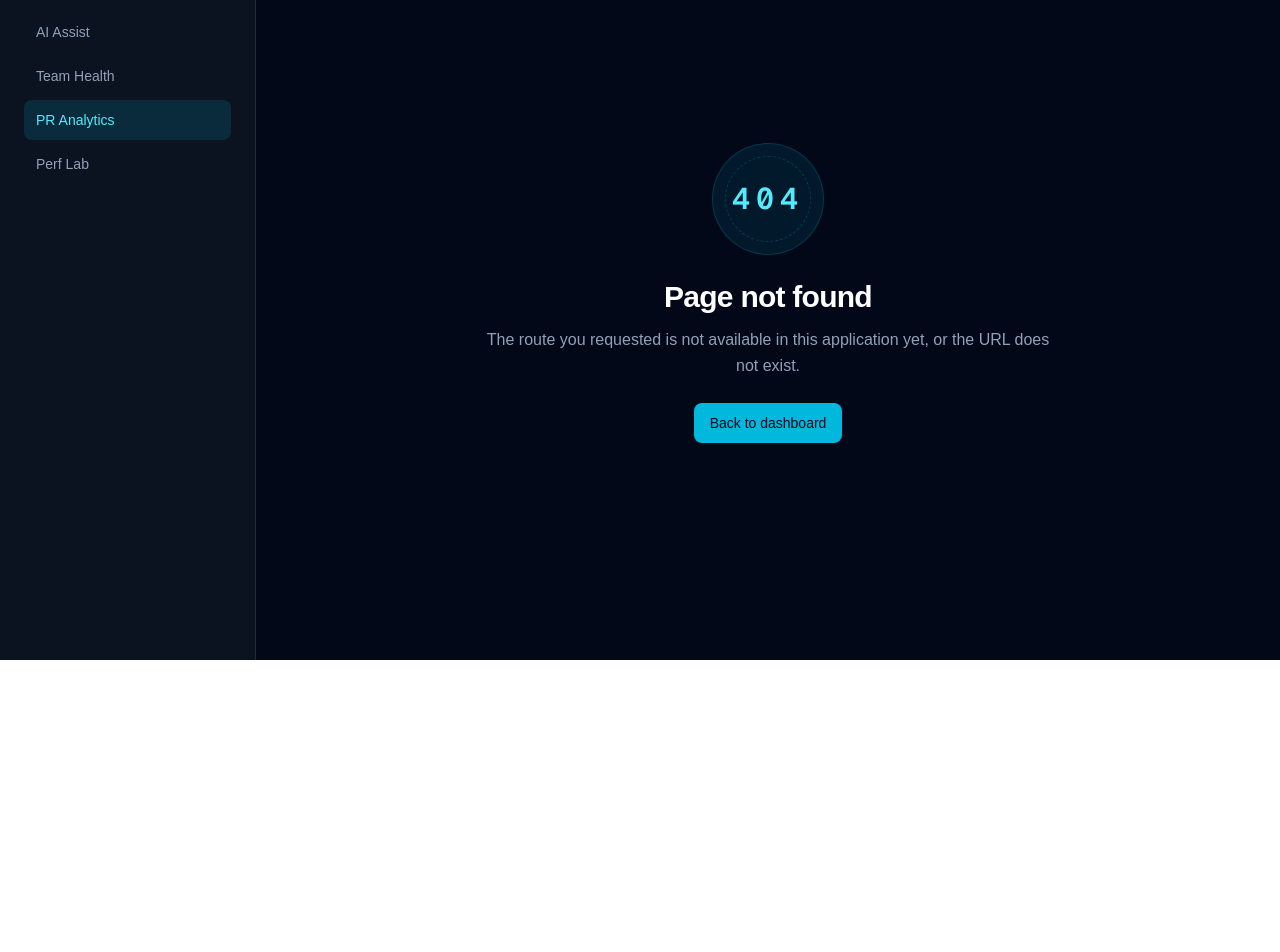
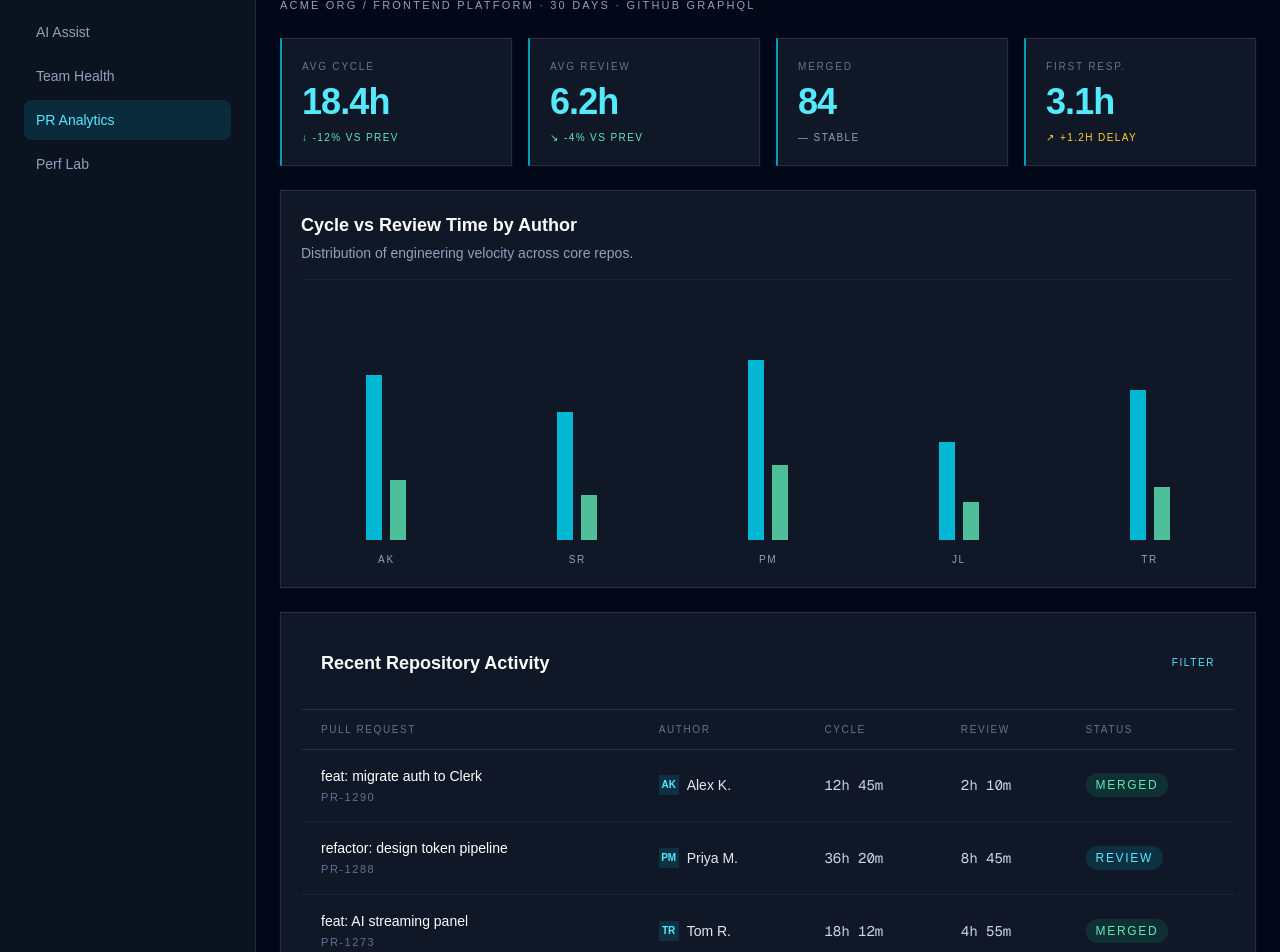
Before and after one commit to SohanVarnikar/devi, a Next.js app: page /pr-analytics in a window 1280 px wide. Before the commit this address had no page. Shown: the part 140-1092 px from the top of the page. Before the commit the page ends 800 px from the top, so only its background shows below. Built offline with nearby package versions, Linux system fonts and the light colour scheme.

Commit message:
feat: add pr analytics page

```diff
--- /dev/null
+++ b/app/components/pr-analytics/PRAnalyticsView.tsx
@@ -0,0 +1,152 @@
+import { Card } from "@/app/components/ui/Card";
+import { SectionHeading } from "@/app/components/ui/SectionHeading";
+import {
+  prAnalyticsData,
+  type PRAnalyticsData,
+} from "@/app/components/pr-analytics/data";
+import { StatusBadge } from "@/app/components/pr-analytics/StatusBadge";
+import { cn } from "@/app/lib/utils";
+
+type PRAnalyticsViewProps = {
+  data?: PRAnalyticsData;
+  className?: string;
+};
+
+export function PRAnalyticsView({
+  data = prAnalyticsData,
+  className,
+}: PRAnalyticsViewProps) {
+  const maxBar = Math.max(
+    ...data.velocity.map((v) => Math.max(v.cycleHours, v.reviewHours)),
+  );
+
+  return (
+    <section className={cn("space-y-6", className)}>
+      <header className="space-y-2">
+        <h1 className="text-3xl font-black uppercase tracking-tight text-white md:text-4xl">
+          {data.title}
+        </h1>
+        <p className="text-[11px] uppercase tracking-[0.2em] text-slate-400">
+          {data.subtitle}
+        </p>
+      </header>
+
+      <div className="grid grid-cols-1 gap-4 md:grid-cols-2 xl:grid-cols-4">
+        {data.metrics.map((metric) => (
+          <Card
+            key={metric.label}
+            className="rounded-none border-l-2 border-l-cyan-400/70 p-4"
+          >
+            <p className="text-[10px] uppercase tracking-[0.18em] text-slate-500">
+              {metric.label}
+            </p>
+            <p className="mt-2 text-4xl font-semibold tracking-tight text-cyan-300">
+              {metric.value}
+            </p>
+            <p
+              className={cn(
+                "mt-2 text-[10px] uppercase tracking-[0.14em]",
+                metric.tone === "success" && "text-emerald-300",
+                metric.tone === "warning" && "text-amber-300",
+                metric.tone === "neutral" && "text-slate-400",
+                metric.tone === "info" && "text-cyan-300",
+              )}
+            >
+              {metric.delta}
+            </p>
+          </Card>
+        ))}
+      </div>
+
+      <Card className="rounded-none">
+        <SectionHeading
+          title="Cycle vs Review Time by Author"
+          description="Distribution of engineering velocity across core repos."
+        />
+        <div className="mt-4 flex h-72 items-end justify-around gap-5 border-t border-white/5 pt-6">
+          {data.velocity.map((item) => (
+            <div key={item.author} className="flex flex-col items-center gap-3">
+              <div className="flex items-end gap-2">
+                <div
+                  className="w-4 bg-cyan-400/85"
+                  style={{ height: `${(item.cycleHours / maxBar) * 180}px` }}
+                />
+                <div
+                  className="w-4 bg-emerald-300/80"
+                  style={{ height: `${(item.reviewHours / maxBar) * 180}px` }}
+                />
+              </div>
+              <span className="text-[10px] uppercase tracking-[0.16em] text-slate-400">
+                {item.author}
+              </span>
+            </div>
+          ))}
+        </div>
+      </Card>
+
+      <Card className="rounded-none p-0">
+        <div className="border-b border-white/10 px-5 py-4">
+          <SectionHeading
+            title="Recent Repository Activity"
+            action={
+              <button className="text-[10px] uppercase tracking-[0.16em] text-cyan-300 transition-colors hover:text-cyan-200">
+                Filter
+              </button>
+            }
+          />
+        </div>
+
+        <div className="overflow-x-auto">
+          <table className="min-w-full text-left">
+            <thead>
+              <tr className="border-b border-white/10 text-[10px] uppercase tracking-[0.16em] text-slate-500">
+                <th className="px-5 py-3 font-medium">Pull Request</th>
+                <th className="px-5 py-3 font-medium">Author</th>
+                <th className="px-5 py-3 font-medium">Cycle</th>
+                <th className="px-5 py-3 font-medium">Review</th>
+                <th className="px-5 py-3 font-medium">Status</th>
+              </tr>
+            </thead>
+            <tbody>
+              {data.activity.map((row) => (
+                <tr
+                  key={row.id}
+                  className="border-b border-white/5 text-sm text-slate-200"
+                >
+                  <td className="px-5 py-4">
+                    <p className="font-medium text-white">{row.title}</p>
+                    <p className="mt-1 text-[11px] uppercase tracking-[0.14em] text-slate-500">
+                      {row.id}
+                    </p>
+                  </td>
+                  <td className="px-5 py-4">
+                    <div className="flex items-center gap-2">
+                      <span className="inline-flex h-5 w-5 items-center justify-center bg-cyan-500/15 text-[10px] font-semibold text-cyan-300">
+                        {row.authorInitials}
+                      </span>
+                      <span>{row.authorName}</span>
+                    </div>
+                  </td>
+                  <td className="px-5 py-4 font-mono text-slate-300">
+                    {row.cycle}
+                  </td>
+                  <td className="px-5 py-4 font-mono text-slate-300">
+                    {row.review}
+                  </td>
+                  <td className="px-5 py-4">
+                    <StatusBadge status={row.status} />
+                  </td>
+                </tr>
+              ))}
+            </tbody>
+          </table>
+        </div>
+
+        <div className="flex items-center justify-between border-t border-white/10 px-5 py-3 text-[10px] uppercase tracking-[0.16em] text-slate-500">
+          <span>{data.footerLeft}</span>
+          <span className="text-cyan-300">{data.footerRight}</span>
+        </div>
+      </Card>
+    </section>
+  );
+}
--- /dev/null
+++ b/app/components/pr-analytics/StatusBadge.tsx
@@ -0,0 +1,23 @@
+import { Badge } from "@/app/components/ui/Badge";
+
+type StatusBadgeProps = {
+  status: "merged" | "review" | "stalled";
+};
+
+const statusMap: Record<
+  StatusBadgeProps["status"],
+  { label: string; variant: "success" | "info" | "warning" }
+> = {
+  merged: { label: "Merged", variant: "success" },
+  review: { label: "Review", variant: "info" },
+  stalled: { label: "Stalled", variant: "warning" },
+};
+
+export function StatusBadge({ status }: StatusBadgeProps) {
+  const { label, variant } = statusMap[status];
+  return (
+    <Badge variant={variant} className="uppercase tracking-[0.14em]">
+      {label}
+    </Badge>
+  );
+}
--- /dev/null
+++ b/app/components/pr-analytics/data.ts
@@ -0,0 +1,105 @@
+export type MetricItem = {
+  label: string;
+  value: string;
+  delta: string;
+  tone: "success" | "warning" | "neutral" | "info";
+};
+
+export type AuthorVelocity = {
+  author: string;
+  cycleHours: number;
+  reviewHours: number;
+};
+
+export type PullRequestRow = {
+  id: string;
+  title: string;
+  authorInitials: string;
+  authorName: string;
+  cycle: string;
+  review: string;
+  status: "merged" | "review" | "stalled";
+};
+
+export type PRAnalyticsData = {
+  title: string;
+  subtitle: string;
+  metrics: MetricItem[];
+  velocity: AuthorVelocity[];
+  activity: PullRequestRow[];
+  footerLeft: string;
+  footerRight: string;
+};
+
+export const prAnalyticsData: PRAnalyticsData = {
+  title: "PR Analytics",
+  subtitle: "ACME ORG / FRONTEND PLATFORM · 30 DAYS · GITHUB GRAPHQL",
+  metrics: [
+    {
+      label: "AVG CYCLE",
+      value: "18.4h",
+      delta: "↓ -12% vs prev",
+      tone: "success",
+    },
+    {
+      label: "AVG REVIEW",
+      value: "6.2h",
+      delta: "↘ -4% vs prev",
+      tone: "success",
+    },
+    { label: "MERGED", value: "84", delta: "— Stable", tone: "neutral" },
+    {
+      label: "FIRST RESP.",
+      value: "3.1h",
+      delta: "↗ +1.2h delay",
+      tone: "warning",
+    },
+  ],
+  velocity: [
+    { author: "AK", cycleHours: 22, reviewHours: 8 },
+    { author: "SR", cycleHours: 17, reviewHours: 6 },
+    { author: "PM", cycleHours: 24, reviewHours: 10 },
+    { author: "JL", cycleHours: 13, reviewHours: 5 },
+    { author: "TR", cycleHours: 20, reviewHours: 7 },
+  ],
+  activity: [
+    {
+      id: "PR-1290",
+      title: "feat: migrate auth to Clerk",
+      authorInitials: "AK",
+      authorName: "Alex K.",
+      cycle: "12h 45m",
+      review: "2h 10m",
+      status: "merged",
+    },
+    {
+      id: "PR-1288",
+      title: "refactor: design token pipeline",
+      authorInitials: "PM",
+      authorName: "Priya M.",
+      cycle: "36h 20m",
+      review: "8h 45m",
+      status: "review",
+    },
+    {
+      id: "PR-1273",
+      title: "feat: AI streaming panel",
+      authorInitials: "TR",
+      authorName: "Tom R.",
+      cycle: "18h 12m",
+      review: "4h 55m",
+      status: "merged",
+    },
+    {
+      id: "PR-1203",
+      title: "fix: edge-case in cache hydration",
+      authorInitials: "JL",
+      authorName: "Justin L.",
+      cycle: "4h 10m",
+      review: "1h 15m",
+      status: "merged",
+    },
+  ],
+  footerLeft: "SYSTEM_STATUS: NOMINAL · LAST_SYNC: 2026-04-20T16:33:12",
+  footerRight: "MONITORING ACTIVE",
+};
--- /dev/null
+++ b/app/pr-analytics/page.tsx
@@ -0,0 +1,5 @@
+import { PRAnalyticsView } from "@/app/components/pr-analytics/PRAnalyticsView";
+
+export default function PRAnalyticsPage() {
+  return <PRAnalyticsView />;
+}
```
